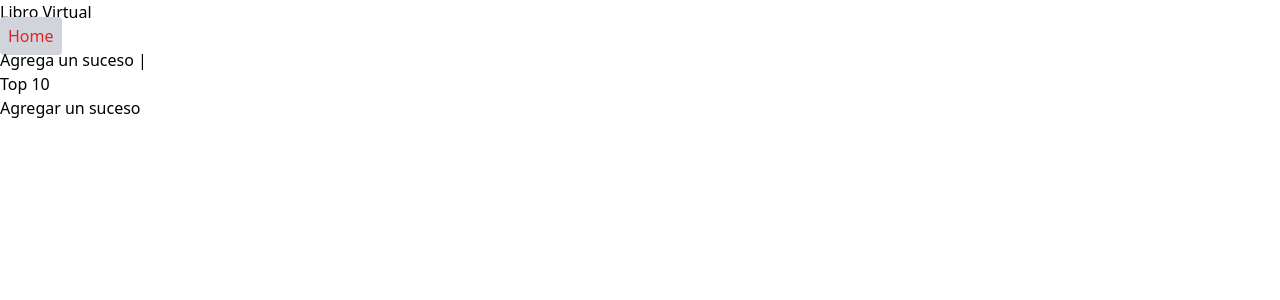
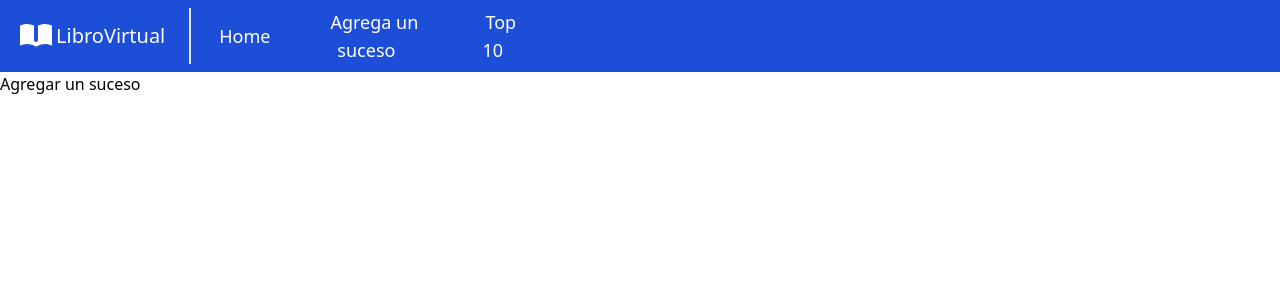
Before and after one commit to GeraldRF/frontend-4thewords-2, a Vue app: page /agregar in a window 1280 px wide. Shown: the top 300 px of the page. Built offline with nearby package versions, Linux system fonts and the light colour scheme.

Commit message:
Se agrego heroicons y un menu responsive

```diff
--- a/package.json
+++ b/package.json
@@ -8,6 +8,7 @@
     "lint": "vue-cli-service lint"
   },
   "dependencies": {
+    "@heroicons/vue": "^1.0.6",
     "autoprefixer": "^9.8.8",
     "axios": "^0.27.2",
     "core-js": "^3.8.3",
--- a/src/assets/css/app.css
+++ b/src/assets/css/app.css
@@ -0,0 +1,19 @@
+.showMenu {
+  animation: show 0.4s forwards;
+}
+@keyframes show {
+  0% {
+    right: -340px;
+  }
+  100% {
+    right: 0;
+  }
+}
+.closeMenu {
+  animation: close 0.4s forwards;
+}
+@keyframes close {
+  100% {
+    right: -340px;
+  }
+}
--- a/src/components/Navbar.vue
+++ b/src/components/Navbar.vue
@@ -1,25 +1,129 @@
 <template>
-  <nav>
-    <div>
-      <router-link to="/">Libro Virtual</router-link>
+  <nav
+    class="
+      p-2
+      flex
+      w-full
+      h-15
+      items-center
+      justify-between
+      md:justify-start
+      bg-blue-700
+    "
+  >
+    <div class="p-2 md:mr-5 pr-6 text-xl text-white md:border-r-2">
+      <router-link to="/" class="flex items-center">
+        <BookOpenIcon class="w-10"></BookOpenIcon>
+        LibroVirtual</router-link
+      >
     </div>
-    <ul>
-      <li>
-        <router-link to="/" class="p-2 text-red-600 bg-gray-300 rounded">Home</router-link>
+
+    <button class="flex md:hidden" ref="openMenu">
+      <MenuIcon class="w-10 text-white"></MenuIcon>
+    </button>
+
+    <ul
+      class="
+        hidden
+        w-80
+        h-screen
+        fixed
+        top-0
+        right-0
+        pt-20
+        md:pt-0
+        shadow-md
+        md:shadow-none md:relative md:mt-0 md:flex
+        flex-col
+        md:flex-row md:h-auto
+        gap-5
+        md:gap-3
+        items-center
+        text-center
+        bg-blue-700
+      "
+      ref="menu"
+    >
+      <li class="md:hidden">
+        <button
+          class="flex md:hidden absolute right-3 top-3 z-10"
+          ref="closeMenu"
+        >
+          <XIcon class="w-10 text-white"></XIcon>
+        </button>
       </li>
-      <li>
-        <router-link to="/agregar">Agrega un suceso</router-link> |
+      <li class="w-full md:w-auto">
+        <router-link
+          to="/"
+          class="
+            p-2
+            text-xl
+            md:text-lg
+            w-full
+            text-white
+            hover:text-blue-700 hover:bg-white
+            rounded
+          "
+          >Home</router-link
+        >
       </li>
-      <li>
-        <router-link to="/top-10-sucesos-mas-populares">Top 10</router-link>
+      <li class="w-full md:w-auto">
+        <router-link
+          to="/agregar"
+          class="
+            p-2
+            text-xl
+            md:text-lg
+            text-white
+            hover:text-blue-700 hover:bg-white
+            rounded
+          "
+          >Agrega un suceso</router-link
+        >
+      </li>
+      <li class="w-full md:w-auto">
+        <router-link
+          to="/top-10-sucesos-mas-populares"
+          class="
+            p-2
+            text-xl
+            md:text-lg
+            text-white
+            hover:text-blue-700 hover:bg-white
+            rounded
+          "
+          >Top 10</router-link
+        >
       </li>
     </ul>
   </nav>
 </template>
 
 <script>
+import { BookOpenIcon, MenuIcon, XIcon } from "@heroicons/vue/solid";
+
 export default {
   name: "Navbar",
+  components: { BookOpenIcon, MenuIcon, XIcon },
+  mounted() {
+    let _this = this;
+    this.$refs.openMenu.addEventListener("click", function () {
+      let menu = _this.$refs.menu;
+      let closeMenu = _this.$refs.closeMenu;
+      menu.classList.add("flex");
+      menu.classList.remove("hidden");
+      menu.classList.add("showMenu");
+      closeMenu.addEventListener("click", function () {
+        menu.classList.remove("showMenu");
+        menu.classList.add("closeMenu");
+        setTimeout(function () {
+          menu.classList.add("hidden");
+          menu.classList.remove("flex");
+          menu.classList.remove("closeMenu");
+        }, 450);
+      });
+    });
+  },
 };
 </script>
 
```
Also changed, not shown: 1 other file (tests, documents, lock files or other folders).
